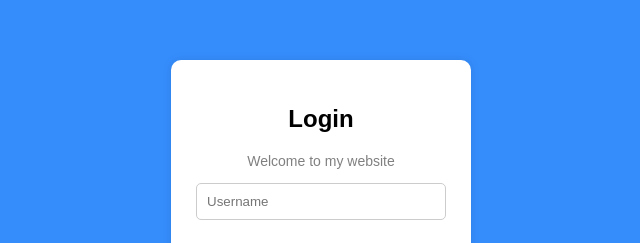
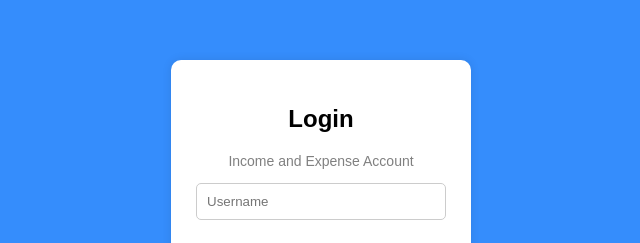
Before and after one commit to teeraphong123/web-learning, a plain HTML site: page index.html in a window 1280 px wide. Shown: the part 150-393 px from the top of the page, 319-959 px from the left. Drawn offline with Linux system fonts and the light colour scheme.

Commit message:
Day2: กำหนดเป้าหมายของเว็ปไซต

```diff
--- a/index.html
+++ b/index.html
@@ -7,7 +7,7 @@
     <body>
         <form>
             <h2>Login</h2>
-            <p>Welcome to my website</p>
+            <p> Income and Expense Account</p>
             <input type="text" placeholder="Username"><br><br>
             <input type="password" placeholder="Password"><br><br>
             <button class="sign-in">Sign In</button>
```
